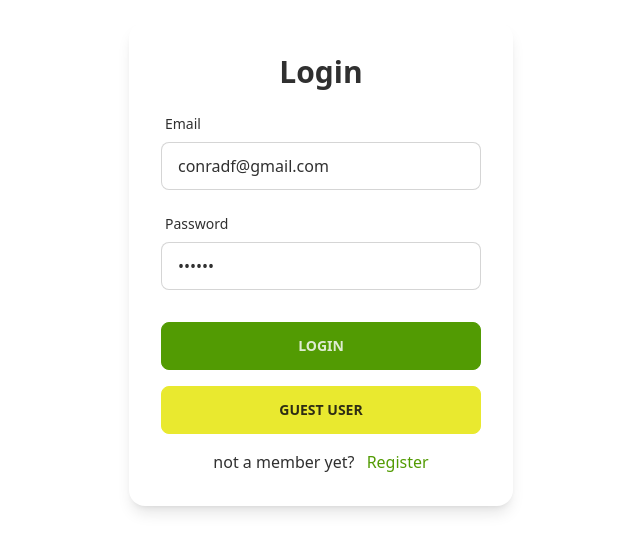
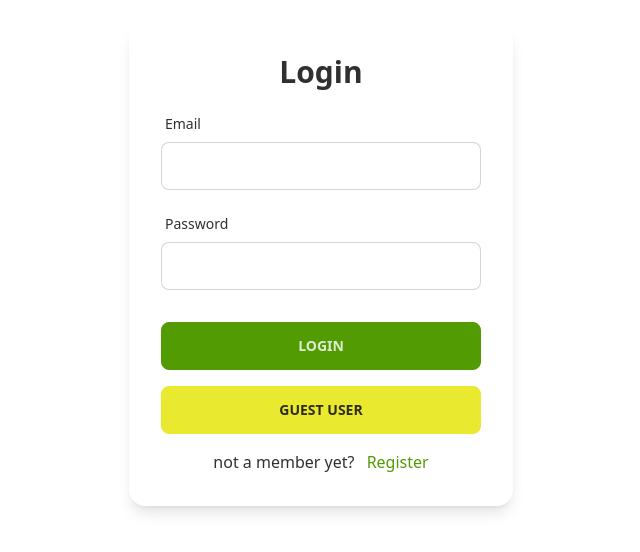
Before and after one commit to rizkirisjad/react-js, a React (Vite) app in the folder comfy-store/: page /login in a window 1280 px wide. Shown: the part 136-688 px from the top of the page, without its empty margins (319-959 px from the left). Built offline with nearby package versions, Linux system fonts and the light colour scheme.

Commit message:
menambah logic guest user

```diff
--- a/comfy-store/src/pages/Login.jsx
+++ b/comfy-store/src/pages/Login.jsx
@@ -27,6 +27,24 @@ export const action =
   };
 
 const Login = () => {
+  const dispatch = useDispatch();
+  const navigate = useNavigate();
+
+  const loginAsGuestUser = async () => {
+    try {
+      const response = await customFetch.post('/auth/local', {
+        identifier: 'test@test.com',
+        password: 'secret',
+      });
+      dispatch(loginUser(response.data));
+      toast.success('welcome guest user');
+      navigate('/');
+    } catch (error) {
+      console.log(error);
+      toast.error('guest user error. please try again');
+    }
+  };
+
   return (
     <section className="h-screen grid place-items-center">
       <Form
@@ -34,22 +52,18 @@ const Login = () => {
         className="card w-96 p-8 bg-base-100 shadow-lg flex flex-col gap-y-4"
       >
         <h4 className="text-center text-3xl font-bold">Login</h4>
-        <FormInput
-          label="email"
-          name="identifier"
-          type="email"
-          defaultValue="conradf@gmail.com"
-        />
-        <FormInput
-          label="password"
-          name="password"
-          type="password"
-          defaultValue="secret"
-        />
+        <FormInput label="email" name="identifier" type="email" />
+        <FormInput label="password" name="password" type="password" />
         <div className="mt-4">
           <SubmitBtn text="Login" />
         </div>
-        <button className="btn btn-secondary btn-block">guest user</button>
+        <button
+          type="button"
+          className="btn btn-secondary btn-block"
+          onClick={loginAsGuestUser}
+        >
+          guest user
+        </button>
         <p className="text-center">
           not a member yet?{' '}
           <Link
```
